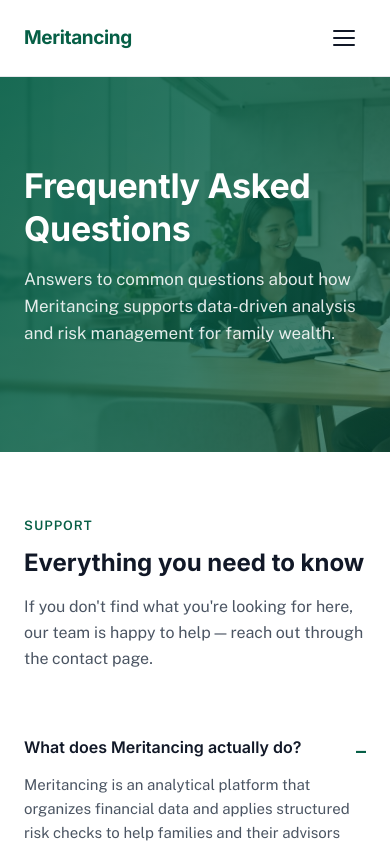
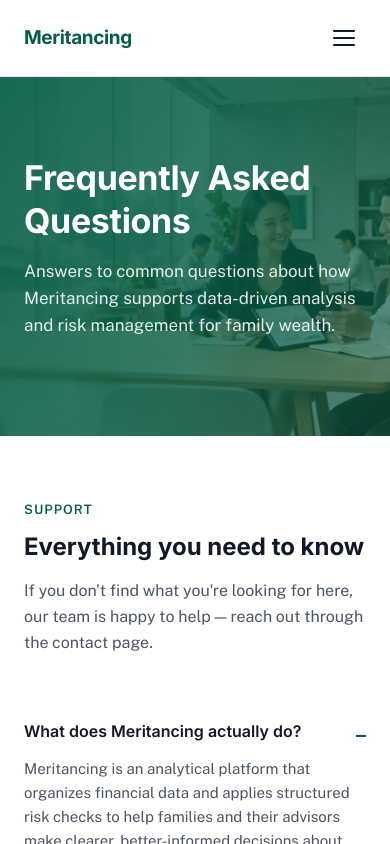
Before and after one commit to taybadeveloper/Meritancing, a Next.js app: page /faq in a window 390 px wide. Shown: the top 844 px of the page. Built offline with nearby package versions, Linux system fonts and the light colour scheme.

Commit message:
Reduce hero vertical padding on mobile

```diff
--- a/app/globals.css
+++ b/app/globals.css
@@ -196,11 +196,11 @@
 .hero{
   position:relative;
   overflow:hidden;
-  min-height:360px;
+  min-height:300px;
   display:flex;
   align-items:center;
 }
-.hero-sm{ min-height:240px; }
+.hero-sm{ min-height:200px; }
 .hero-media{
   position:absolute;
   inset:0;
@@ -221,7 +221,7 @@
   position:relative;
   z-index:2;
   max-width:640px;
-  padding:var(--space-5) var(--space-5);
+  padding:var(--space-4) var(--space-5);
   color:#fff;
 }
 .hero-content h1{
```
